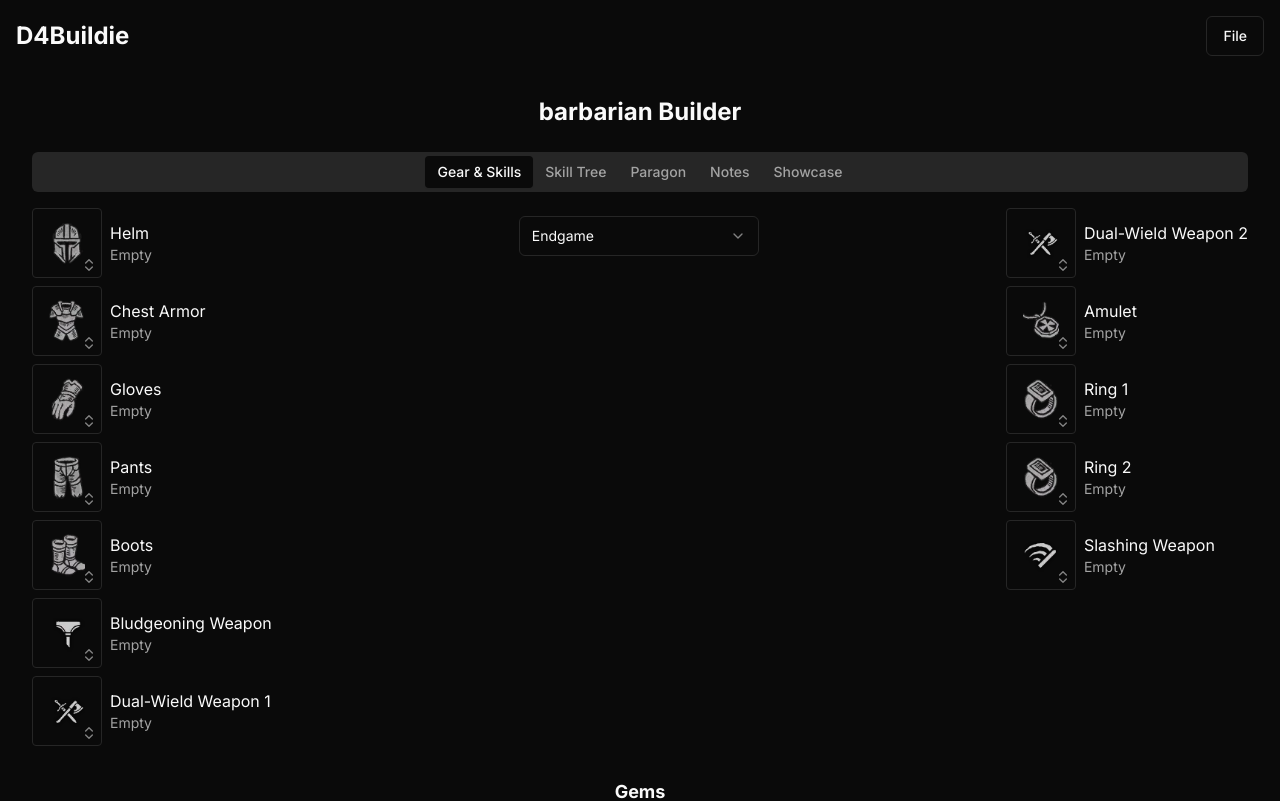
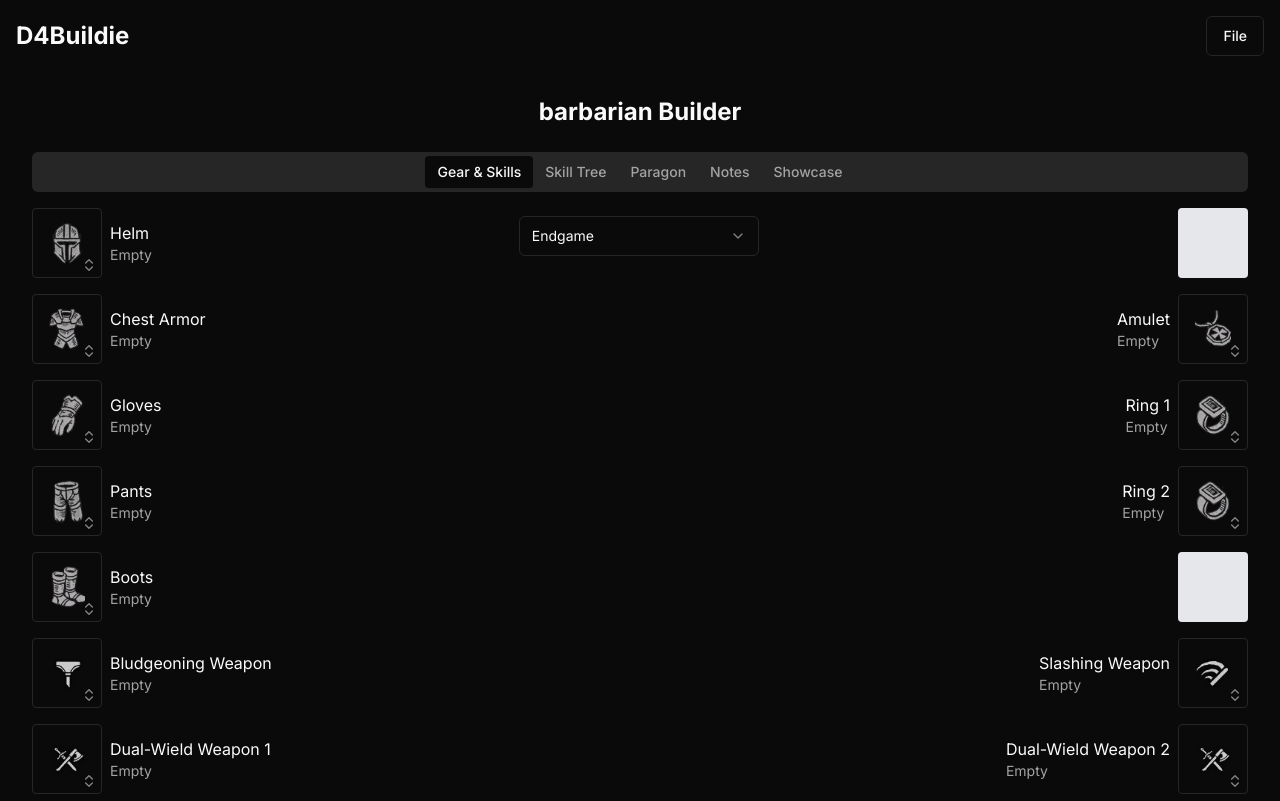
Before and after one commit to juddisjudd/d4buildie, a Next.js app: page /builder/barbarian in a window 1280 px wide. Shown: the top 801 px of the page. Built offline with nearby package versions, Linux system fonts and the light colour scheme.

Commit message:
refactor: left/right sides for gear slots

```diff
--- a/src/app/builder/_components/BuilderInterface.tsx
+++ b/src/app/builder/_components/BuilderInterface.tsx
@@ -7,7 +7,56 @@ import { GearCombobox } from './GearCombobox';
 import { gearSlots, gemSlots } from './gearSlots';
 import { GearStats } from './gearStats';
 
+const gearSlotConfig = {
+  leftSide: [
+    { label: 'Helm', key: 'helm' },
+    { label: 'Chest Armor', key: 'chestArmor' },
+    { label: 'Gloves', key: 'gloves' },
+    { label: 'Pants', key: 'pants' },
+    { label: 'Boots', key: 'boots' },
+    { label: 'Bludgeoning Weapon', key: 'bludgeoningWeapon', classes: ['barbarian'] },
+    { label: 'Dual-Wield Weapon 1', key: 'dualWieldWeapon1', classes: ['barbarian'] },
+    { label: 'Ranged Weapon', key: 'rangedWeapon', classes: ['rogue'] },
+    { label: 'Weapon', key: 'weapon', classes: ['druid', 'necromancer', 'sorcerer', 'spiritborn'] },
+    { label: 'Empty', key: 'empty', classes: ['druid', 'necromancer', 'sorcerer', 'spiritborn', 'rogue'] },
+  ],
+  rightSide: [
+    { label: 'Empty', key: 'empty' },
+    { label: 'Amulet', key: 'amulet' },
+    { label: 'Ring 1', key: 'ring1' },
+    { label: 'Ring 2', key: 'ring2' },
+    { label: 'Empty', key: 'empty' },
+    { label: 'Offhand', key: 'offhand', classes: ['druid', 'necromancer', 'sorcerer', 'spiritborn'] },
+    { label: 'Slashing Weapon', key: 'slashingWeapon', classes: ['barbarian'] },
+    { label: 'Dual-Wield Weapon 1', key: 'dualWieldWeapon1', classes: ['rogue'] },
+    { label: 'Dual-Wield Weapon 2', key: 'dualWieldWeapon2', classes: ['rogue', 'barbarian'] },
+    { label: 'Empty', key: 'empty', classes: ['druid', 'necromancer', 'sorcerer', 'spiritborn'] },
+  ],
+};
+
 const BuilderInterface = ({ selectedClass }: { selectedClass: string }) => {
+  const getSlots = (side: 'leftSide' | 'rightSide') => {
+    return gearSlotConfig[side].filter(slot =>
+      !slot.classes || slot.classes.includes(selectedClass)
+    );
+  };
+
+  const leftSideSlots = getSlots('leftSide');
+  const rightSideSlots = getSlots('rightSide');
+
+  const renderSlot = (slot: { label: string, key: string }, index: number, isRightSide: boolean) => {
+    const gearSlot = gearSlots[selectedClass]?.find(g => g.label === slot.label);
+    return (
+      <div key={index} className={`flex items-center gap-4 ${isRightSide ? 'justify-end' : ''}`}>
+        {gearSlot ? (
+          <GearCombobox selectedGear={gearSlot.label} imageSrc={gearSlot.imageSrc} isRightSide={isRightSide} />
+        ) : (
+          <div className="h-[70px] w-[70px] rounded bg-gray-200"></div>
+        )}
+      </div>
+    );
+  };
+
   return (
     <div className="flex w-full flex-col items-center justify-start px-4 py-2">
       <div className="w-full bg-background">
@@ -21,10 +70,8 @@ const BuilderInterface = ({ selectedClass }: { selectedClass: string }) => {
           </TabsList>
           <TabsContent value="gear-skills">
             <div className="mx-auto mt-4 flex w-full max-w-7xl justify-between">
-              <div className="flex flex-col space-y-2">
-                {gearSlots[selectedClass]
-                  ?.slice(0, 7)
-                  .map(({ label, imageSrc }) => <GearCombobox key={label} selectedGear={label} imageSrc={imageSrc} />)}
+              <div className="grid grid-cols-1 gap-4">
+                {leftSideSlots.map((slot, index) => renderSlot(slot, index, false))}
               </div>
               <div className="mt-2 flex items-start justify-center">
                 <Select>
@@ -40,10 +87,8 @@ const BuilderInterface = ({ selectedClass }: { selectedClass: string }) => {
                   </SelectContent>
                 </Select>
               </div>
-              <div className="flex flex-col space-y-2">
-                {gearSlots[selectedClass]
-                  ?.slice(7)
-                  .map(({ label, imageSrc }) => <GearCombobox key={label} selectedGear={label} imageSrc={imageSrc} />)}
+              <div className="grid grid-cols-1 gap-4">
+                {rightSideSlots.map((slot, index) => renderSlot(slot, index, true))}
               </div>
             </div>
             <div className="mx-auto mt-8 w-full max-w-7xl">
--- a/src/app/builder/_components/GearCombobox.tsx
+++ b/src/app/builder/_components/GearCombobox.tsx
@@ -21,13 +21,14 @@ interface GearComboboxProps {
   selectedGear: string;
   imageSrc: string;
   isGemSlot?: boolean;
+  isRightSide?: boolean; // New prop to determine if the slot is on the right side
 }
 
 const isJewelrySlot = (slot: string) => {
   return slot === 'Amulet' || slot === 'Ring 1' || slot === 'Ring 2';
 };
 
-export const GearCombobox: React.FC<GearComboboxProps> = ({ selectedGear, imageSrc, isGemSlot = false }) => {
+export const GearCombobox: React.FC<GearComboboxProps> = ({ selectedGear, imageSrc, isGemSlot = false, isRightSide = false }) => {
   const [open, setOpen] = React.useState(false);
   const [value, setValue] = React.useState('');
   const [selectedImage, setSelectedImage] = React.useState(imageSrc);
@@ -45,6 +46,12 @@ export const GearCombobox: React.FC<GearComboboxProps> = ({ selectedGear, imageS
 
   return (
     <div className="flex items-center space-x-2">
+      {isRightSide && (
+        <div className="flex flex-col items-start">
+          <span>{selectedGear}</span>
+          <span className="text-sm text-muted-foreground">{value || 'Empty'}</span>
+        </div>
+      )}
       <Popover open={open} onOpenChange={setOpen}>
         <PopoverTrigger asChild>
           <Button
@@ -151,10 +158,12 @@ export const GearCombobox: React.FC<GearComboboxProps> = ({ selectedGear, imageS
           </Command>
         </PopoverContent>
       </Popover>
-      <div className="flex flex-col items-start">
-        <span>{selectedGear}</span>
-        <span className="text-sm text-muted-foreground">{value || 'Empty'}</span>
-      </div>
+      {!isRightSide && (
+        <div className="flex flex-col items-start">
+          <span>{selectedGear}</span>
+          <span className="text-sm text-muted-foreground">{value || 'Empty'}</span>
+        </div>
+      )}
     </div>
   );
 };
--- a/src/app/builder/_components/gearSlots.tsx
+++ b/src/app/builder/_components/gearSlots.tsx
@@ -11,11 +11,11 @@ export const gearSlots: GearSlotsType = {
     { label: 'Boots', imageSrc: '/images/icons/gear/boots.webp' },
     { label: 'Bludgeoning Weapon', imageSrc: '/images/icons/gear/bludgeoning_weapon.webp' },
     { label: 'Dual-Wield Weapon 1', imageSrc: '/images/icons/gear/dual_wield_weapon_1.webp' },
-    { label: 'Dual-Wield Weapon 2', imageSrc: '/images/icons/gear/dual_wield_weapon_2.webp' },
     { label: 'Amulet', imageSrc: '/images/icons/gear/amulet.webp' },
     { label: 'Ring 1', imageSrc: '/images/icons/gear/ring_1.webp' },
     { label: 'Ring 2', imageSrc: '/images/icons/gear/ring_2.webp' },
     { label: 'Slashing Weapon', imageSrc: '/images/icons/gear/slashing_weapon.webp' },
+    { label: 'Dual-Wield Weapon 2', imageSrc: '/images/icons/gear/dual_wield_weapon_2.webp' },
   ],
   druid: [
     { label: 'Helm', imageSrc: '/images/icons/gear/helm.webp' },
@@ -24,10 +24,10 @@ export const gearSlots: GearSlotsType = {
     { label: 'Pants', imageSrc: '/images/icons/gear/pants.webp' },
     { label: 'Boots', imageSrc: '/images/icons/gear/boots.webp' },
     { label: 'Weapon', imageSrc: '/images/icons/gear/weapon.webp' },
-    { label: 'Offhand', imageSrc: '/images/icons/gear/offhand.webp' },
     { label: 'Amulet', imageSrc: '/images/icons/gear/amulet.webp' },
     { label: 'Ring 1', imageSrc: '/images/icons/gear/ring_1.webp' },
     { label: 'Ring 2', imageSrc: '/images/icons/gear/ring_2.webp' },
+    { label: 'Offhand', imageSrc: '/images/icons/gear/offhand.webp' },
   ],
   necromancer: [
     { label: 'Helm', imageSrc: '/images/icons/gear/helm.webp' },
@@ -36,10 +36,10 @@ export const gearSlots: GearSlotsType = {
     { label: 'Pants', imageSrc: '/images/icons/gear/pants.webp' },
     { label: 'Boots', imageSrc: '/images/icons/gear/boots.webp' },
     { label: 'Weapon', imageSrc: '/images/icons/gear/weapon.webp' },
-    { label: 'Offhand', imageSrc: '/images/icons/gear/offhand.webp' },
     { label: 'Amulet', imageSrc: '/images/icons/gear/amulet.webp' },
     { label: 'Ring 1', imageSrc: '/images/icons/gear/ring_1.webp' },
     { label: 'Ring 2', imageSrc: '/images/icons/gear/ring_2.webp' },
+    { label: 'Offhand', imageSrc: '/images/icons/gear/offhand.webp' },
   ],
   rogue: [
     { label: 'Helm', imageSrc: '/images/icons/gear/helm.webp' },
@@ -49,10 +49,10 @@ export const gearSlots: GearSlotsType = {
     { label: 'Boots', imageSrc: '/images/icons/gear/boots.webp' },
     { label: 'Ranged Weapon', imageSrc: '/images/icons/gear/ranged_weapon.webp' },
     { label: 'Dual-Wield Weapon 1', imageSrc: '/images/icons/gear/dual_wield_weapon_1.webp' },
-    { label: 'Dual-Wield Weapon 2', imageSrc: '/images/icons/gear/dual_wield_weapon_2.webp' },
     { label: 'Amulet', imageSrc: '/images/icons/gear/amulet.webp' },
     { label: 'Ring 1', imageSrc: '/images/icons/gear/ring_1.webp' },
     { label: 'Ring 2', imageSrc: '/images/icons/gear/ring_2.webp' },
+    { label: 'Dual-Wield Weapon 2', imageSrc: '/images/icons/gear/dual_wield_weapon_2.webp' },
   ],
   sorcerer: [
     { label: 'Helm', imageSrc: '/images/icons/gear/helm.webp' },
@@ -61,10 +61,10 @@ export const gearSlots: GearSlotsType = {
     { label: 'Pants', imageSrc: '/images/icons/gear/pants.webp' },
     { label: 'Boots', imageSrc: '/images/icons/gear/boots.webp' },
     { label: 'Weapon', imageSrc: '/images/icons/gear/weapon.webp' },
-    { label: 'Offhand', imageSrc: '/images/icons/gear/offhand.webp' },
     { label: 'Amulet', imageSrc: '/images/icons/gear/amulet.webp' },
     { label: 'Ring 1', imageSrc: '/images/icons/gear/ring_1.webp' },
     { label: 'Ring 2', imageSrc: '/images/icons/gear/ring_2.webp' },
+    { label: 'Offhand', imageSrc: '/images/icons/gear/offhand.webp' },
   ],
   spiritborn: [
     { label: 'Helm', imageSrc: '/images/icons/gear/helm.webp' },
@@ -73,10 +73,10 @@ export const gearSlots: GearSlotsType = {
     { label: 'Pants', imageSrc: '/images/icons/gear/pants.webp' },
     { label: 'Boots', imageSrc: '/images/icons/gear/boots.webp' },
     { label: 'Weapon', imageSrc: '/images/icons/gear/weapon.webp' },
-    { label: 'Offhand', imageSrc: '/images/icons/gear/offhand.webp' },
     { label: 'Amulet', imageSrc: '/images/icons/gear/amulet.webp' },
     { label: 'Ring 1', imageSrc: '/images/icons/gear/ring_1.webp' },
     { label: 'Ring 2', imageSrc: '/images/icons/gear/ring_2.webp' },
+    { label: 'Offhand', imageSrc: '/images/icons/gear/offhand.webp' },
   ],
 };
 
```
